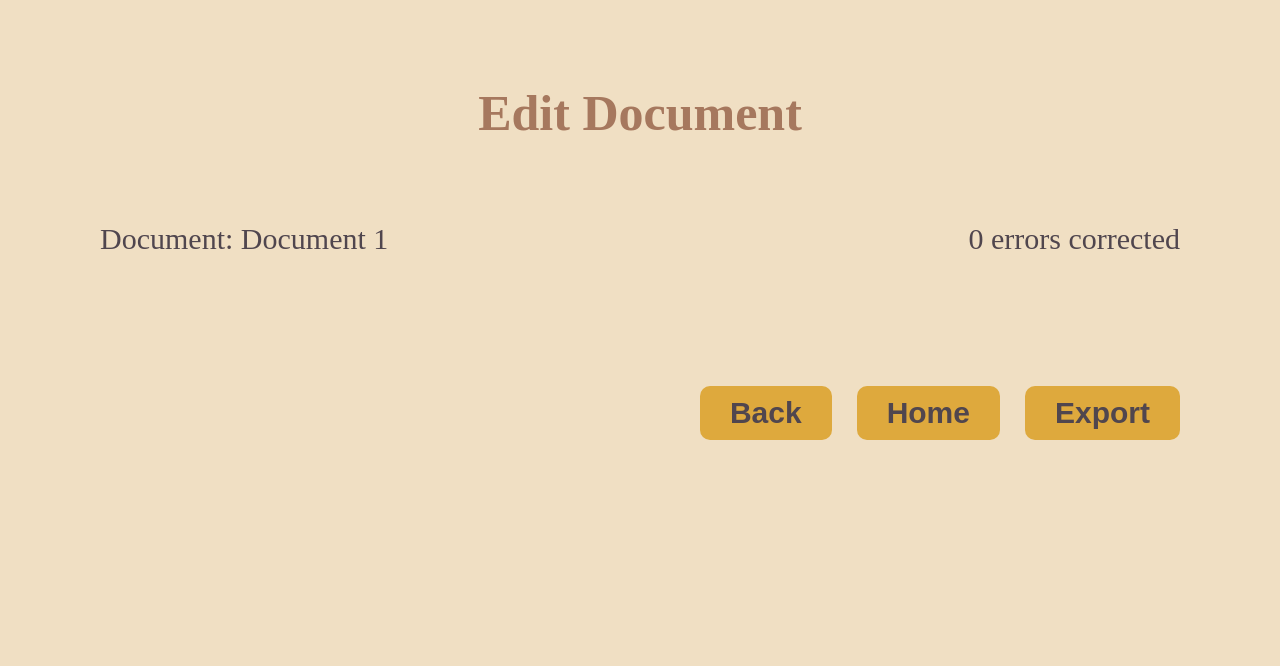
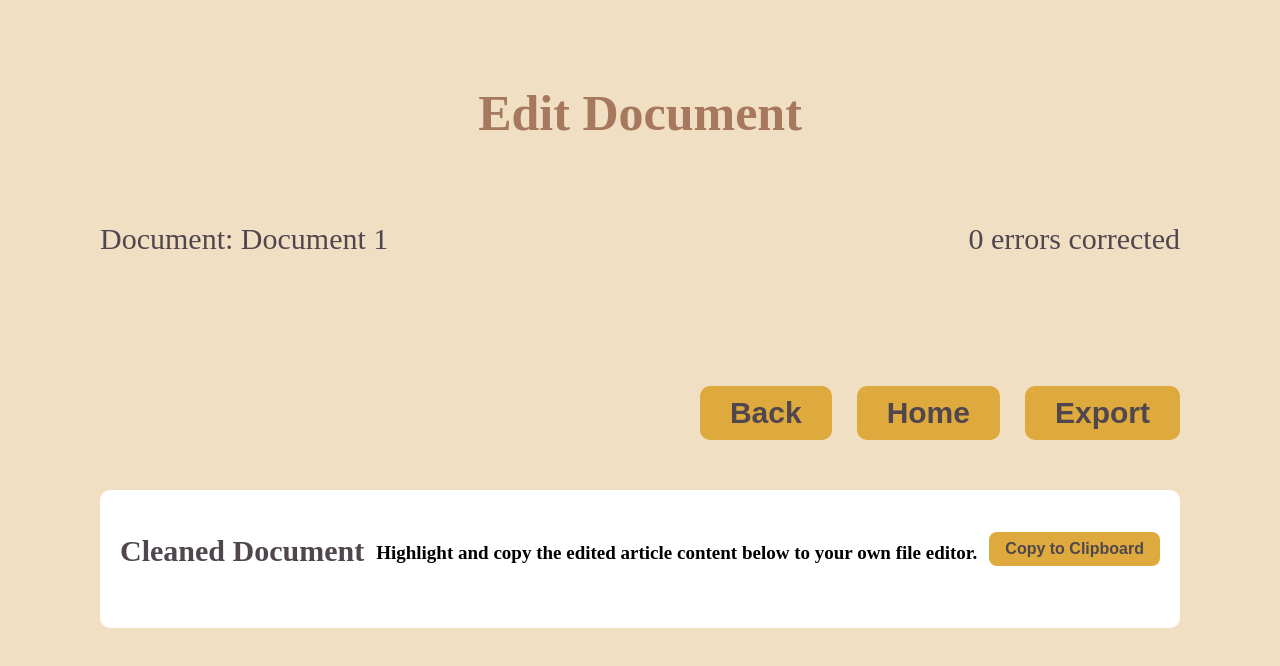
Before and after one commit to dahvcduke/doah-spellcheck, a React (Create React App) app: page /#/all-error-corrected in a window 1280 px wide. Shown: the top 666 px of the page. Built offline with nearby package versions, Linux system fonts and the light colour scheme.

Commit message:
added copy and paste option

```diff
--- a/src/pages/AllErrorCorrectedPage.js
+++ b/src/pages/AllErrorCorrectedPage.js
@@ -1,6 +1,33 @@
 import React, { useState, useEffect } from "react";
 import { useNavigate, useLocation } from "react-router-dom";
 import "../App.css";
+
+// ✅ Updated helper function
+function applyCorrectionsToAll(original, edited) {
+  const correctedSentences = [];
+
+  for (const [sentence] of Object.entries(original)) {
+    const value = edited[sentence];
+
+    let correctedSentence = sentence;
+
+    if (Array.isArray(value)) {
+      // Sort replacements in reverse order to preserve index integrity
+      const replacements = [...value].sort((a, b) => b.start - a.start);
+
+      for (const change of replacements) {
+        const { start, end, replacement } = change;
+        correctedSentence =
+          correctedSentence.slice(0, start) + replacement + correctedSentence.slice(end);
+      }
+    }
+
+    correctedSentences.push(correctedSentence);
+  }
+
+  return correctedSentences.join(" ");
+}
+
 
 const AllErrorCorrectedPage = () => {
   const navigate = useNavigate();
@@ -13,6 +40,7 @@ const AllErrorCorrectedPage = () => {
   const [showExportPopup, setShowExportPopup] = useState(false);
   const [fileName, setFileName] = useState("corrected_document");
   const [errorCount, setErrorCount] = useState(0);
+  const [correctedSentences, setCorrectedSentences] = useState("");
 
   useEffect(() => {
     const stored = localStorage.getItem("uploadedJson");
@@ -20,11 +48,43 @@ const AllErrorCorrectedPage = () => {
       const json = JSON.parse(stored);
       let totalErrors = 0;
       Object.values(json).forEach((errors) => {
-        totalErrors += errors.length;
+        if (Array.isArray(errors)) totalErrors += errors.length;
       });
       setErrorCount(totalErrors);
     }
   }, []);
+
+  useEffect(() => {
+    const originalJsonRaw = localStorage.getItem("originalJson");
+    const editedJsonRaw = localStorage.getItem("editedJson");
+
+    if (originalJsonRaw && editedJsonRaw) {
+      try {
+        const originalJson = JSON.parse(originalJsonRaw);
+        const editedJson = JSON.parse(editedJsonRaw);
+
+        const cleaned = applyCorrectionsToAll(originalJson, editedJson);
+        setCorrectedSentences(cleaned);
+      } catch (e) {
+        console.error("Failed to parse JSON:", e);
+      }
+    }
+  }, []);
+
+  const paragraphRef = React.useRef(null);
+
+  const handleCopy = () => {
+    if (paragraphRef.current) {
+      const text = paragraphRef.current.innerText;
+      navigator.clipboard.writeText(text).then(() => {
+        alert("Cleaned document copied to clipboard!");
+      }).catch((err) => {
+        console.error("Copy failed:", err);
+      });
+    }
+  };
+
+
 
   const handleBack = () => {
     navigate("/edit-error", {
@@ -43,27 +103,6 @@ const AllErrorCorrectedPage = () => {
   const handleCancelExport = () => {
     setShowExportPopup(false);
   };
-
-  /*
-  // Build fails due to a value being assigned but never used
-  // I've left this commented out as I'm not fully familiar with the project
-  //  and maybe the below function was supposed to be used somewhere..?
-  // In general, we want to avoid committing unused code -gb
-  const applyCorrections = (sentence, corrections) => {
-    let result = "";
-    let lastIndex = 0;
-    const sorted = [...corrections].sort((a, b) => a.start - b.start);
-
-    for (const { start, end, replacement } of sorted) {
-      result += sentence.slice(lastIndex, start);
-      result += replacement;
-      lastIndex = end;
-    }
-
-    result += sentence.slice(lastIndex);
-    return result;
-  };
-  */
 
   const handleSaveExport = () => {
     const originalJsonRaw = localStorage.getItem("originalJson");
@@ -146,10 +185,70 @@ const AllErrorCorrectedPage = () => {
           marginTop: "50px",
         }}
       >
-        <button style={buttonStyle} onClick={handleBack}>Back</button>
-        <button style={buttonStyle} onClick={handleHome}>Home</button>
-        <button style={buttonStyle} onClick={handleExportClick}>Export</button>
+        <button style={buttonStyle} onClick={handleBack}>
+          Back
+        </button>
+        <button style={buttonStyle} onClick={handleHome}>
+          Home
+        </button>
+        <button style={buttonStyle} onClick={handleExportClick}>
+          Export
+        </button>
       </div>
+
+      {/* Cleaned paragraph display */}
+      <div
+        style={{
+          background: "white",
+          padding: "20px",
+          borderRadius: "10px",
+          marginTop: "50px",
+          position: "relative",
+        }}
+      >
+        <div style={{ display: "flex", justifyContent: "space-between", alignItems: "center" }}>
+          <h2
+            style={{
+              fontSize: "30px",
+              marginBottom: "20px",
+              color: "#50464E",
+            }}
+          >
+            Cleaned Document
+          </h2>
+          <p
+            style={{
+              fontSize: "19px",
+              marginBottom: "10px",
+              fontWeight: "bold"
+            }}
+          >
+            Highlight and copy the edited article content below to your own file editor.
+          </p>
+          <button
+            onClick={handleCopy}
+            style={{
+              fontSize: "16px",
+              backgroundColor: "#DEA93D",
+              color: "#50464E",
+              padding: "8px 16px",
+              borderRadius: "8px",
+              border: "none",
+              cursor: "pointer",
+              fontWeight: "bold",
+            }}
+          >
+            Copy to Clipboard
+          </button>
+        </div>
+        <p
+          ref={paragraphRef}
+          style={{ fontSize: "20px", lineHeight: "1.6", color: "#50464E" }}
+        >
+          {correctedSentences}
+        </p>
+      </div>
+
 
       {showExportPopup && (
         <div style={popupOverlayStyle}>
@@ -171,8 +270,12 @@ const AllErrorCorrectedPage = () => {
               </select>
             </label>
             <div style={popupButtonRowStyle}>
-              <button style={popupButtonStyle} onClick={handleCancelExport}>Cancel</button>
-              <button style={popupButtonStyle} onClick={handleSaveExport}>Save</button>
+              <button style={popupButtonStyle} onClick={handleCancelExport}>
+                Cancel
+              </button>
+              <button style={popupButtonStyle} onClick={handleSaveExport}>
+                Save
+              </button>
             </div>
           </div>
         </div>
```
Also changed, not shown: 1 other file (tests, documents, lock files or other folders).
